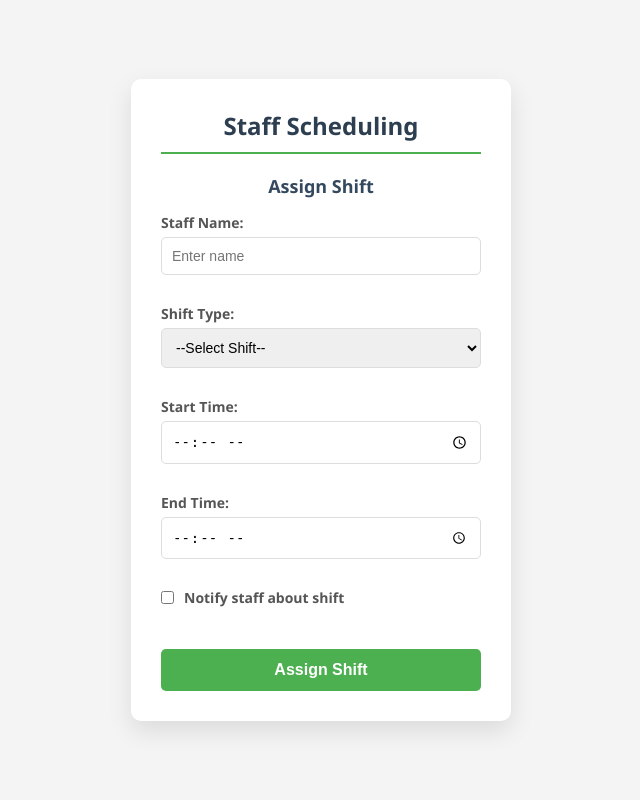
After one commit to Maruf-Ahmed696/HMS, a PHP site: page /views/staffSchedulingV.php in a window 1280 px wide. The commit adds this page. Shown: the whole page, without its empty margins (319-959 px from the left). Run offline with PHP 8.4, Linux system fonts and the light colour scheme.

Commit message:
Staff Schedule Updated!

```diff
--- a/Ajax/process_room.php
+++ /dev/null
@@ -1,5 +0,0 @@
-<?php
-require_once '../Controllers/RoomController.php';
-$controller = new RoomController();
-echo json_encode($controller->handleAddRoom($_POST));
-?>
--- /dev/null
+++ b/Ajax/process_staff.php
@@ -0,0 +1,5 @@
+<?php
+require_once '../Controllers/StaffController.php';
+$controller = new StaffController();
+echo json_encode($controller->handleShiftAssignment($_POST));
+?>
--- a/Assets/css/roommangCss.css
+++ b/Assets/css/staffschedCss.css
@@ -5,49 +5,56 @@
 }
 
 body {
-    font-family: 'Segoe UI', Tahoma, Geneva, Verdana, sans-serif;
-    background-color: #f4f7f6;
+    font-family: 'Segoe UI', Arial, sans-serif;
+    background-color: #f4f4f4;
+    height: 100vh;
     display: flex;
     justify-content: center;
     align-items: center;
-    min-height: 100vh;
 }
 
 .container {
-    background-color: #ffffff;
+    background-color: white;
     padding: 30px;
-    box-shadow: 0 8px 20px rgba(0, 0, 0, 0.1);
+    width: 380px;
     border-radius: 10px;
-    width: 400px;
+    box-shadow: 0 10px 25px rgba(0, 0, 0, 0.1);
     text-align: left;
 }
 
 h2 {
-    margin-bottom: 25px;
+    margin-bottom: 20px;
     color: #2c3e50;
     text-align: center;
-    font-size: 24px;
     border-bottom: 2px solid #4CAF50;
     padding-bottom: 10px;
+}
+
+h3 {
+    margin-bottom: 15px;
+    color: #34495e;
+    font-size: 18px;
+    text-align: center;
 }
 
 label {
     display: block;
     margin-bottom: 5px;
     font-weight: 600;
-    color: #444;
+    color: #555;
     font-size: 14px;
 }
 
-input,
+input[type="text"],
+input[type="time"],
 select {
-    padding: 12px;
+    padding: 10px;
     width: 100%;
-    border: 1px solid #ccc;
+    border: 1px solid #ddd;
     border-radius: 5px;
-    margin-bottom: 5px;
+    margin-bottom: 2px;
     font-size: 14px;
-    transition: border-color 0.3s ease;
+    transition: border-color 0.3s;
 }
 
 input:focus,
@@ -56,52 +63,53 @@ select:focus {
     outline: none;
 }
 
+
+input[type="checkbox"] {
+    width: auto;
+    margin-right: 8px;
+}
+
 button {
     width: 100%;
     padding: 12px;
     background-color: #4CAF50;
+    border: none;
+    border-radius: 5px;
     color: white;
-    border: none;
     cursor: pointer;
-    border-radius: 5px;
     font-size: 16px;
     font-weight: bold;
     margin-top: 15px;
-    transition: background-color 0.3s ease;
+    transition: background-color 0.3s;
 }
 
 button:hover {
     background-color: #45a049;
 }
 
+
 .error-message {
     color: #ff0000 !important;
     font-size: 12px;
     font-weight: bold;
     display: block;
-    margin-bottom: 15px;
+    margin-bottom: 12px;
     min-height: 15px;
 
 }
 
 #confirmation {
-    margin-top: 25px;
+    margin-top: 20px;
     padding: 15px;
     background-color: #e8f5e9;
-    border-left: 5px solid #4CAF50;
-    border-radius: 4px;
-}
-
-#confirmation h3 {
-    color: #2e7d32;
-    font-size: 18px;
-    margin-bottom: 10px;
+    border: 1px solid #c8e6c9;
+    border-radius: 5px;
 }
 
 #confirmation p {
-    font-size: 14px;
+    font-size: 13px;
+    margin-bottom: 5px;
     color: #333;
-    margin-bottom: 5px;
 }
 
 #confirmation span {
--- /dev/null
+++ b/Assets/js/staffScheduling.js
@@ -0,0 +1,27 @@
+document.getElementById('assignBtn').addEventListener('click', function () {
+    document.querySelectorAll('.error-message').forEach(el => el.innerText = '');
+
+    const formData = new FormData();
+    formData.append('staffName', document.getElementById('staffName').value);
+    formData.append('shiftType', document.getElementById('shiftType').value);
+    formData.append('startTime', document.getElementById('startTime').value);
+    formData.append('endTime', document.getElementById('endTime').value);
+    formData.append('shiftNotification', document.getElementById('shiftNotification').checked ? 'on' : 'off');
+
+    fetch('../Ajax/process_staff.php', {
+        method: 'POST',
+        body: formData
+    })
+        .then(res => res.json())
+        .then(data => {
+            if (!data.success) {
+                if (data.errors.staffName) document.getElementById('errorStaffName').innerText = data.errors.staffName;
+                if (data.errors.shiftType) document.getElementById('errorShiftType').innerText = data.errors.shiftType;
+                if (data.errors.startTime) document.getElementById('errorStartTime').innerText = data.errors.startTime;
+                if (data.errors.endTime) document.getElementById('errorEndTime').innerText = data.errors.endTime;
+            } else {
+                alert(data.message);
+                location.reload();
+            }
+        });
+});
--- /dev/null
+++ b/views/staffSchedulingV.php
@@ -0,0 +1,49 @@
+<!DOCTYPE html>
+<html lang="en">
+
+<head>
+    <meta charset="UTF-8">
+    <title>Staff Scheduling</title>
+    <link rel="stylesheet" href="../Assets/css/staffschedCss.css">
+</head>
+
+<body>
+    <div class="container">
+        <h2>Staff Scheduling</h2>
+        <form id="shiftForm">
+            <h3>Assign Shift</h3>
+
+            <label>Staff Name:</label>
+            <input type="text" id="staffName" placeholder="Enter name">
+            <span id="errorStaffName" class="error-message"></span>
+
+            <label>Shift Type:</label>
+            <select id="shiftType">
+                <option value="">--Select Shift--</option>
+                <option value="morning">Morning</option>
+                <option value="afternoon">Afternoon</option>
+                <option value="night">Night</option>
+            </select>
+            <span id="errorShiftType" class="error-message"></span>
+
+            <label>Start Time:</label>
+            <input type="time" id="startTime">
+            <span id="errorStartTime" class="error-message"></span>
+
+            <label>End Time:</label>
+            <input type="time" id="endTime">
+            <span id="errorEndTime" class="error-message"></span>
+
+            <label style="display: flex; align-items: center; gap: 10px; cursor: pointer;">
+                <input type="checkbox" id="shiftNotification" style="width: auto; margin: 0;">
+                Notify staff about shift
+            </label><br>
+
+            <button type="button" id="assignBtn">Assign Shift</button>
+        </form>
+    </div>
+
+    <script src="../Assets/js/staffScheduling.js"></script>
+</body>
+
+</html>
```
Also changed, not shown: Assets/js/roomManagement.js (deleted, +0 -26 lines), Controllers/RoomController.php (deleted, +0 -34 lines), Controllers/StaffController.php (added, +37 -0 lines), Models/RoomModel.php (deleted, +0 -13 lines), Models/StaffModel.php (added, +16 -0 lines), views/roomManagementV.php (deleted, +0 -57 lines).
